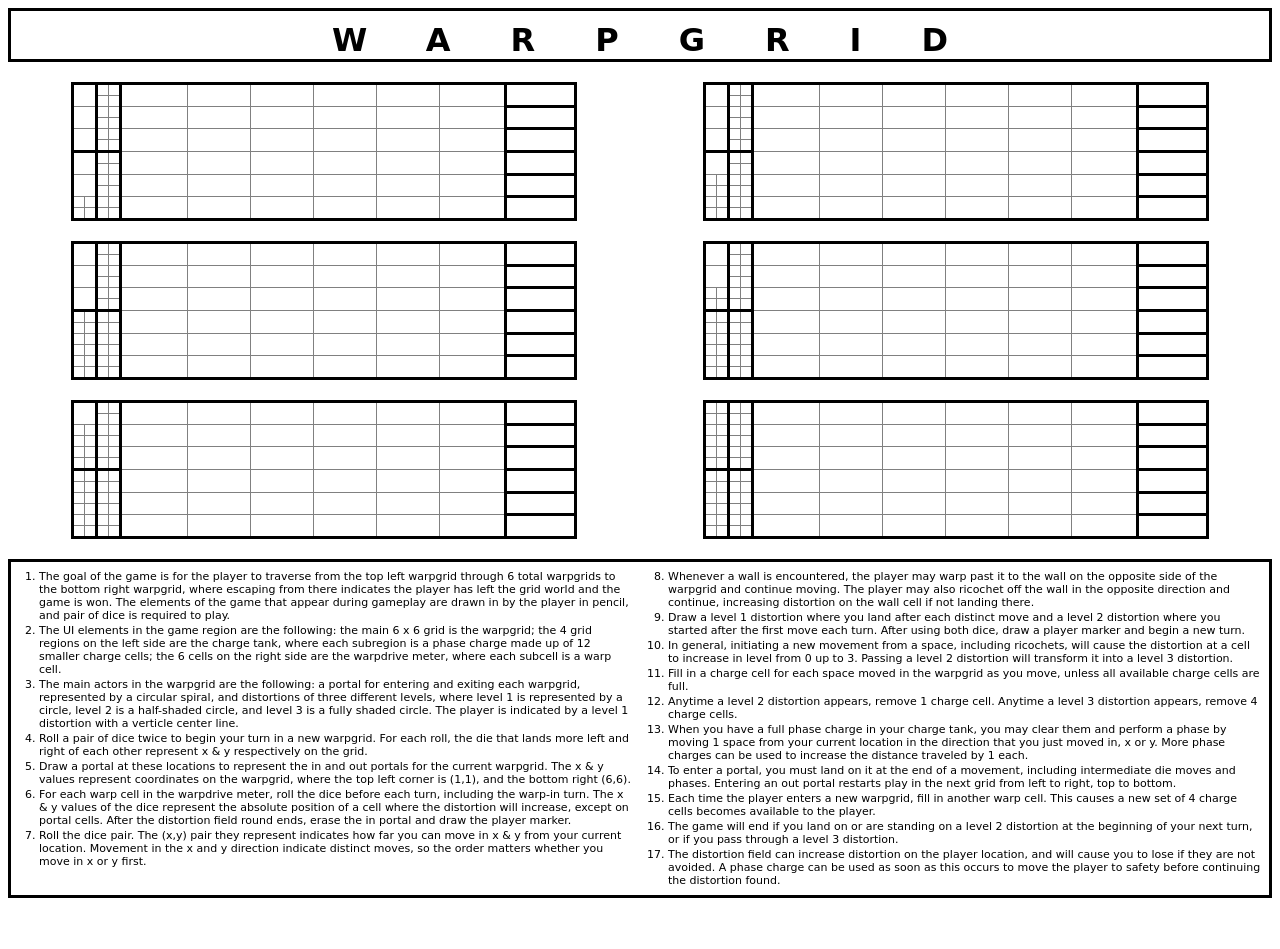
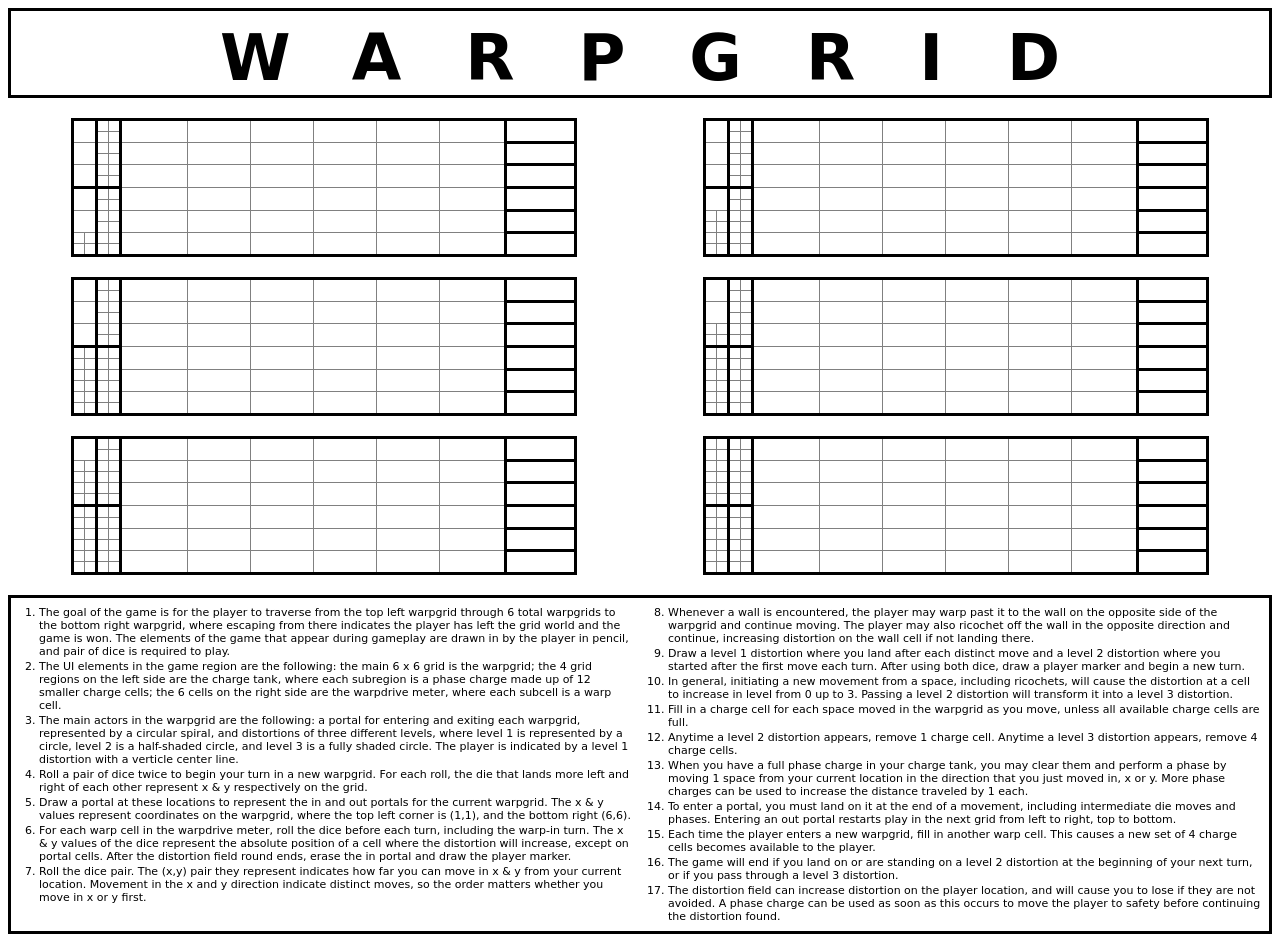
Before and after one commit to BAMHAT/Warpgrid, a plain HTML site: page index.html in a window 1280 px wide. Before the commit the page ends 913 px from the top, so only its background shows below. Drawn offline with nearby package versions, Linux system fonts and the light colour scheme; a web font is replaced by a local one.

Commit message:
Updated title styles

```diff
--- a/css/style.css
+++ b/css/style.css
@@ -1,11 +1,11 @@
 /* General Styling */
 h1 {
   font-family: 'Expletus Sans', cursive, sans-serif;
-  font-size: 32px;
-  letter-spacing: 60px;
+  font-size: 5vw;
+  letter-spacing: 5vw;
   border: 3px solid black;
 
-  text-indent: 60px;
+  text-indent: 5vw;
   text-align: center;
   padding: 10px 0 0;
   margin: 0 auto;
```
